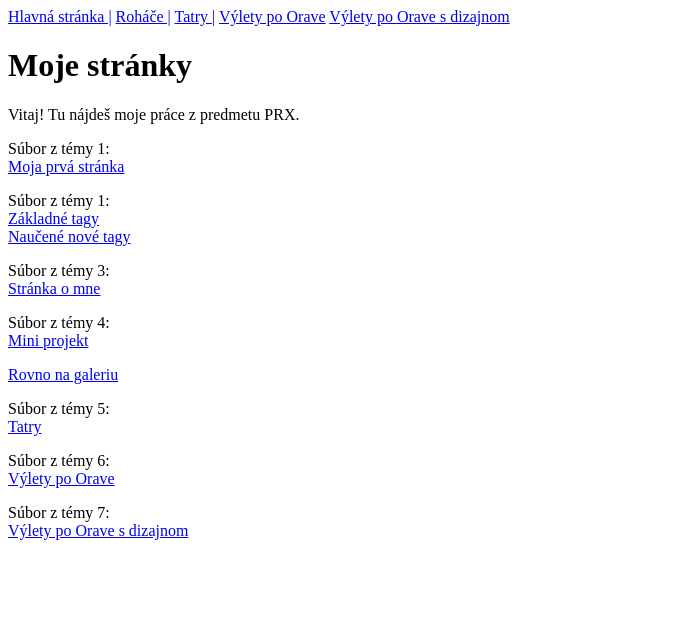
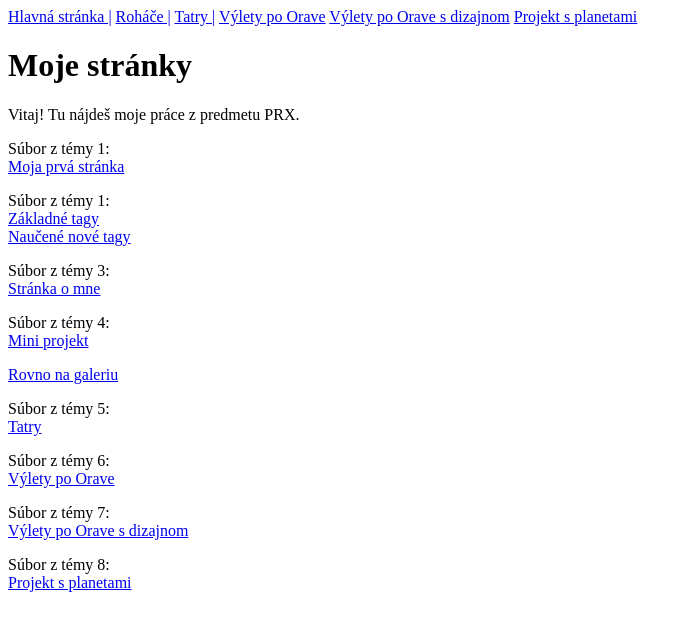
Before and after one commit to maros-bielak/SS_PRX_IIC, a plain HTML site: page index.html in a window 1280 px wide. Shown: the whole page, without its empty margins (0-692 px from the left). Drawn offline with Linux system fonts and the light colour scheme.

Commit message:
Add files via upload

```diff
--- a/index.html
+++ b/index.html
@@ -13,6 +13,7 @@
         <a href="05_tema/Tatry.html">Tatry |</a>
         <a href="06_tema/vylety.html">Výlety po Orave</a>
         <a href="07_tema/vylety.html">Výlety po Orave s dizajnom</a>
+        <a href="08_tema/miniprojekt.html">Projekt s planetami</a>
     </nav>
     <h1>Moje stránky</h1>
     <p>Vitaj! Tu nájdeš moje práce z predmetu PRX.</p>
@@ -36,6 +37,8 @@
         <a href="06_tema/vylety.html" target="_blank">Výlety po Orave</a></p>
     <p>Súbor z témy 7: <br>
         <a href="07_tema/vylety.html" target="_blank">Výlety po Orave s dizajnom</a></p>
+    <p>Súbor z témy 8: <br>
+        <a href="08_tema/miniprojekt.html" target="_blank">Projekt s planetami</a></p>
 
 
 </body>
```
